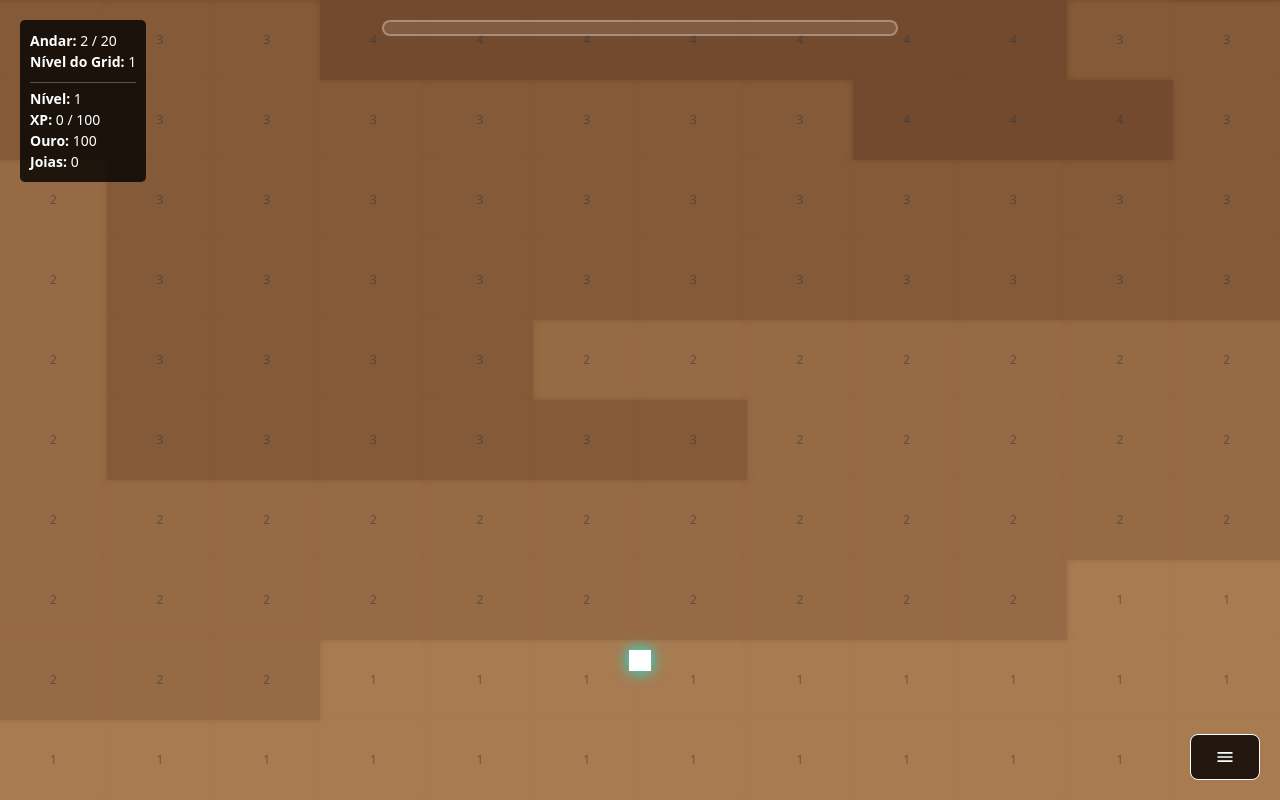
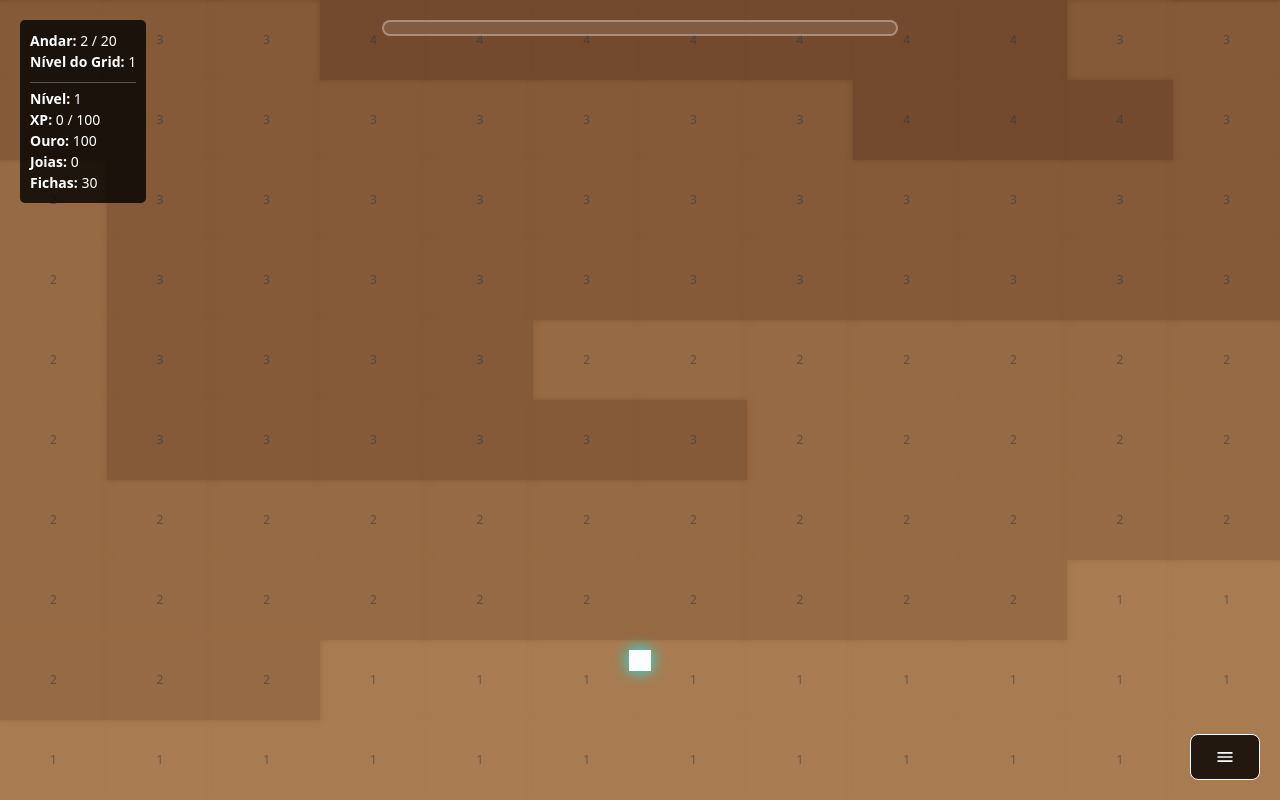
Before and after one commit to klenivingeri/Game-Square-of-Towe, a React (Vite) app: page /play in a window 1280 px wide. Built offline with nearby package versions, Linux system fonts and the light colour scheme.

Commit message:
chore: adicionado mecanica de ficha

```diff
--- a/src/Game.jsx
+++ b/src/Game.jsx
@@ -59,7 +59,13 @@ export const Game = () => {
   // Carrega stats do localStorage ou usa padrão
   const [stats, setStats] = useState(() => {
     const saved = localStorage.getItem('rpg_stats');
-    return saved ? JSON.parse(saved) : { money: 100, gems: 0 };
+    const defaultStats = { money: 100, gems: 0, fichas: 30 };
+    if (saved) {
+      const parsed = JSON.parse(saved);
+      // Garante que 'fichas' exista para dados salvos mais antigos
+      return { ...defaultStats, ...parsed };
+    }
+    return defaultStats;
   });
 
   const lastPos = useRef({ x: pos.x, y: pos.y });
@@ -253,19 +259,37 @@ export const Game = () => {
       }
       setModalDropOpen(true);
     } else {
+      if (stats.fichas < 1) {
+        // Opcional: Adicionar um feedback visual/sonoro de que não há fichas
+        console.log("Sem fichas para entrar na dungeon!");
+        return; // Impede a entrada
+      }
+
       // Salva XP e Nível atuais para verificar vitória depois
       const startXp = playerRef.current.attributes.xp;
       const startLevel = playerRef.current.attributes.level;
       setMapInfo({ nivel, tension, mobHp, mobAtk, cRow, startXp, startLevel });
-      // Aqui entrará a sua lógica de batalha
+
+      // Deduz a ficha e abre o modal
+      setStats(s => ({ ...s, fichas: s.fichas - 1 }));
       setBattleState('setup');
-      // setSelectedItemIds([]); // Mantém a seleção anterior (Persistência)
       setModalArenaOpen(true);
-
-      setStats(s => ({ ...s }));
     }
 
   };
+
+  useEffect(() => {
+    // Check if fichas have reached 0 or less
+    if (stats.fichas <= 0 && mapLevel !== 0) { // Ensure it only triggers if not already on map 0
+      console.log("Fichas esgotadas! Retornando ao mapa inicial e reabastecendo fichas.");
+      setStats(s => ({ ...s, fichas: 30 })); // Reset fichas
+      setMapLevel(0); // Return to map 0
+      setModalArenaOpen(false); // Close any open arena modal
+      setModalDropOpen(false); // Close any open drop modal
+      setModalPortalOpen(false); // Close any open portal modal
+      // Optionally, add a visual cue or a specific message to the user here.
+    }
+  }, [stats.fichas, mapLevel, setStats, setMapLevel, setModalArenaOpen, setModalDropOpen, setModalPortalOpen]);
 
   // Limpa itens selecionados que não existem mais no inventário (ex: usados em batalha)
   useEffect(() => {
@@ -275,7 +299,7 @@ export const Game = () => {
   useEffect(() => {
     const update = () => {
       // Configurações de Física (Deslizamento)
-      const ACCELERATION = 0.8;
+      const ACCELERATION = 0.2;
       const FRICTION = 0.92;
       const MAX_SPEED = 6;
       const STOP_THRESHOLD = 0.1;
@@ -551,6 +575,9 @@ export const Game = () => {
     setModalArenaOpen(false);
     setBattleState('none');
 
+    // Deduct 1 ficha when receding
+    setStats(s => ({ ...s, fichas: s.fichas - 1 }));
+
     // Verifica se foi uma vitória no topo do mapa (Linha 0)
     if (mapInfo.cRow === 0) {
       const current = playerRef.current;
@@ -562,7 +589,7 @@ export const Game = () => {
         setPortalVisible(true);
       }
     }
-  }, [mapInfo]);
+  }, [mapInfo, setStats]);
 
   const toggleItemSelection = (itemId) => {
     setSelectedItemIds(prev => {
@@ -707,7 +734,7 @@ export const Game = () => {
       </div>
       {/* HUD */}
       <ProgressBar progressBarRef={progressBarRef} />
-      <Perfil ROWS={ROWS} currentRow={currentRow} currentTileData={currentTileData} player={player} money={stats.money} gems={stats.gems} />
+      <Perfil ROWS={ROWS} currentRow={currentRow} currentTileData={currentTileData} player={player} money={stats.money} gems={stats.gems} fichas={stats.fichas} />
 
       {/* Modal de Drop (Mapa) */}
       <ModalArena isOpen={modalDropOpen} onClose={() => setModalDropOpen(false)} showX={true} compact={dropInfo?.type === 'item'}>
@@ -784,7 +811,6 @@ export const Game = () => {
                       background: isSelected ? 'rgba(0, 255, 255, 0.2)' : 'rgba(0,0,0,0.3)',
                       display: 'flex', justifyContent: 'center', alignItems: 'center',
                       fontSize: '24px', cursor: 'pointer',
-                      transform: isFocused ? 'scale(1.1)' : 'scale(1)',
                       boxShadow: isFocused ? '0 0 15px rgba(255,255,255,0.5)' : 'none',
                       position: 'relative'
                     }}
@@ -796,23 +822,33 @@ export const Game = () => {
               }) : <span style={{ color: '#666' }}>Nenhum item consumível.</span>}
             </div>
 
-            <div style={{ position: 'relative', height: '50px', display: 'flex', justifyContent: 'center', alignItems: 'center', marginTop: '30px' }}>
+            <div style={{ display: 'flex', justifyContent: 'center', alignItems: 'center', gap: '20px', marginTop: '30px' }}>
               <button
                 onClick={() => setBattleState('fighting')}
                 style={{
                   padding: '10px 40px',
                   background: '#e74c3c', color: 'white',
-                  border: setupFocusIndex === consumables.length ? '2px solid white' : 'none',
                   borderRadius: '5px', fontSize: '18px', cursor: 'pointer',
                   boxShadow: setupFocusIndex === consumables.length ? '0 0 20px white' : '0 0 10px #c0392b',
-                  transform: setupFocusIndex === consumables.length ? 'scale(1.1)' : 'scale(1)',
                   zIndex: 10
                 }}>
-                ENTRAR NA DUNGEON! {setupFocusIndex === consumables.length && <span style={{ fontSize: '12px' }}></span>}
+                ENTRAR NA DUNGEON!
               </button>
+              <button
+                onClick={handleCloseArena}
+                style={{
+                  padding: '10px 20px',
+                  background: '#7f8c8d', color: 'white',
+                  border: 'none',
+                  borderRadius: '5px', fontSize: '18px', cursor: 'pointer',
+                  boxShadow: '0 0 10px #7f8c8d'
+                }}>
+                RECUAR(-1 FICHA)
+              </button>
+            </div>
 
             {/* Slots de Consumíveis (Lado Direito) */}
-              <div style={{ position: 'absolute', right: 0, top: 0, height: '100%', display: 'flex', gap: '10px' }}>
+            <div style={{ position: 'absolute', right: 10, top: '50%', transform: 'translateY(-50%)', display: 'flex', flexDirection: 'column', gap: '10px' }}>
               {[0, 1].map(slotIndex => {
                 const itemId = selectedItemIds[slotIndex];
                 const selectedItem = itemId ? consumables.find(i => i.id === itemId) : null;
@@ -845,7 +881,6 @@ export const Game = () => {
                   </div>
                 );
               })}
-              </div>
             </div>
           </div>
         )}
--- a/src/components/Arena.jsx
+++ b/src/components/Arena.jsx
@@ -22,7 +22,7 @@ const BONUS_POOL = [
   { id: 'debuff_healer', name: 'Maldição', description: '-10% Vida (Curandeiros)', type: 'debuff_class', targetClass: 'healer', value: 0.1, color: '#27ae60', icon: '💚' },
 ];
 
-export const Arena = memo(({ currentTileData, player, setPlayer, setStats, onClose, battleItems }) => {
+export const Arena = memo(({ currentTileData, player, setPlayer, setStats, onClose, battleItems, mapLevel, defeatedBosses, setDefeatedBosses }) => {
   // Configurações da Arena
   const { PLAYER: PLAYER_SIZE, MOB: MOB_SIZE, ELITE: ELITE_SIZE, BOSS: BOSS_SIZE, BONUS: BONUS_SIZE } = SIZES;
   const PLAYER_X = 140; // Posição fixa do player
@@ -163,6 +163,14 @@ export const Arena = memo(({ currentTileData, player, setPlayer, setStats, onClo
         state.active = false;
         state.result = 'win';
         setRender({ ...state });
+
+        // Recompensa por Vitória de Boss: Adiciona 3 fichas se for a primeira vez.
+        const isMapBossBattle = currentTileData.cRow === 0;
+        if (isMapBossBattle && !defeatedBosses.includes(mapLevel)) {
+          setStats(s => ({ ...s, fichas: s.fichas + 3 }));
+          setDefeatedBosses(prev => [...prev, mapLevel]);
+        }
+
         setPlayer(prev => ({
           ...prev,
           attributes: { ...prev.attributes, hp: prev.attributes.maxHp }
@@ -413,6 +421,10 @@ export const Arena = memo(({ currentTileData, player, setPlayer, setStats, onClo
         state.active = false;
         state.result = 'loss';
         changed = true;
+
+        // Penalidade de derrota: Subtrai 1 ficha adicional.
+        setStats(s => ({ ...s, fichas: Math.max(0, s.fichas - 1) }));
+
         setPlayer(prev => ({
           ...prev,
           attributes: { ...prev.attributes, hp: prev.attributes.maxHp }
--- a/src/components/perfil.jsx
+++ b/src/components/perfil.jsx
@@ -1,6 +1,6 @@
 import { memo } from 'react';
 
-export const Perfil = memo(({ ROWS, currentRow, currentTileData, player, money, gems }) => (
+export const Perfil = memo(({ ROWS, currentRow, currentTileData, player, money, gems, fichas }) => (
   <div style={{ position: 'absolute', top: 20, left: 20, color: 'white', background: 'rgba(0,0,0,0.8)', padding: '10px', borderRadius: '5px', zIndex: 20, fontSize: '14px', lineHeight: '1.5' }}>
     <div><strong>Andar:</strong> {ROWS - currentRow} / {ROWS}</div>
     <div><strong>Nível do Grid:</strong> {currentTileData?.nivel || 1}</div>
@@ -10,6 +10,7 @@ export const Perfil = memo(({ ROWS, currentRow, currentTileData, player, money,
         <div><strong>XP:</strong> {player.attributes.xp} / {player.attributes.maxXp}</div>
         <div><strong>Ouro:</strong> {money}</div>
         <div><strong>Joias:</strong> {gems || 0}</div>
+        <div><strong>Fichas:</strong> {fichas || 0}</div>
       </div>
     )}
   </div>
```
Lines whose indentation alone changed are shown as unchanged.
